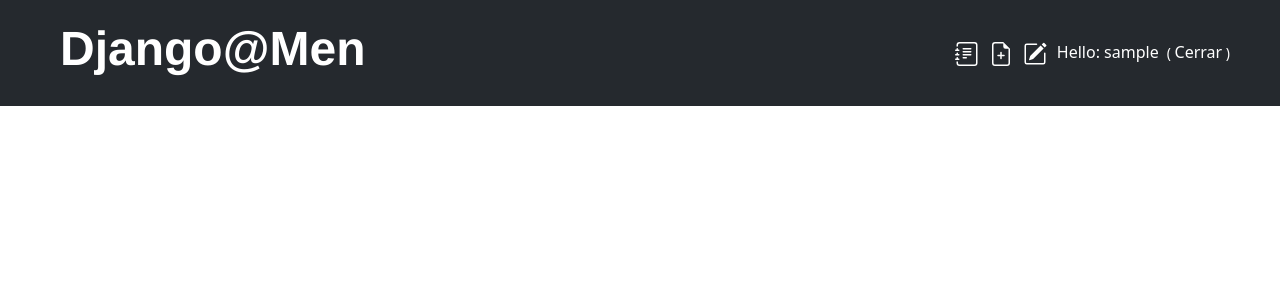
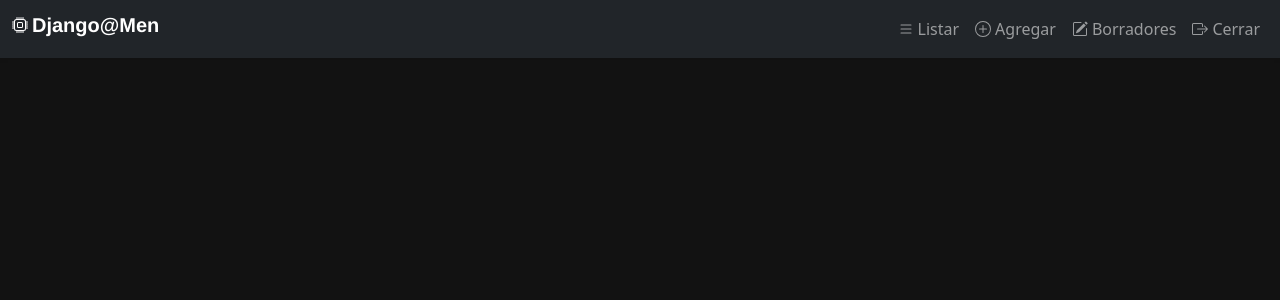
Before and after one commit to jdelacruzv/djangomen, a Django app: page /drafts/ in a window 1280 px wide. Shown: the top 300 px of the page. Run offline with Django 5.2, Linux system fonts and the light colour scheme; the visitor is signed in with stand-in values (Sample User, id 1); data that the repository does not hold is empty.

Commit message:
Refactor navigation bar: add logout as form button and improve menu structure

```diff
--- a/blog/static/css/blog.css
+++ b/blog/static/css/blog.css
@@ -1,7 +1,19 @@
-html, body {
+/* html, body {
     margin: 0;
     padding: 0;
-}
+} */
+
+/* Fondo oscuro general */
+body {
+	background-color: #121212;
+	color: #ffffff;
+  }
+
+  /* Animación suave al mostrar/ocultar el menú hamburguesa */
+  .navbar-collapse {
+	transition: all 0.3s ease;
+  }
+
 
 h1,
 h2,
@@ -10,21 +22,7 @@
     font-family: 'Lobster', cursive;
     font-family: "Helvetica Neue", "Segoe UI", Helvetica, Arial, sans-serif;
     font-size: 2rem;
-    font-weight: 700;
-}
-
-.actions {
-    display: flex;
-    flex-direction: row;
-    gap: 5px;
-    align-items: center;
-    justify-content: center;
-}
-
-.actions form {
-    display: inline-flex;
-    align-items: center;
-    margin: 0;
+    font-weight: 600;
 }
 
 .btn-secondary,
@@ -41,7 +39,7 @@
     border-color: #1F85DE;
 }
 
-.date {
+/* .date {
     display: block;
     color: #AAAAAA;
     margin-bottom: 10px;
@@ -53,9 +51,9 @@
     margin-top: 0;
     margin-bottom: 40px;
     padding: 20px 20px 20px 40px;
-}
+} */
 
-.page-header h1,
+/* .page-header h1,
 .page-header h1 a,
 .page-header h1 a:visited,
 .page-header h1 a:active {
@@ -112,44 +110,3 @@
     font-size: 2rem;
     font-weight: 700;
 }
-
-.save {
-    float: right;
-}
-
-span > p {
- margin: 0;
-}
-
-span > p small > a {
-    text-decoration: none;
-}
-
-.top-menu,
-.top-menu:hover,
-.top-menu:visited {
-    color: #FFFFFF;
-    float: right;
-    margin-right: 10px;
-}
-
-.top-menu svg {
-    width: 24px;   /* O el tamaño que prefieras */
-    height: 24px;
-    vertical-align: middle;
-}
-
-.user-info {
-    display: flex;
-    align-items: center;
-    gap: 8px;
-    margin-bottom: 0;
-}
-
-.user-info button {
-    color:inherit;
-    text-decoration:none;
-    background:none;
-    border:none;
-    cursor:pointer;
-}
--- a/blog/templates/blog/base.html
+++ b/blog/templates/blog/base.html
@@ -5,50 +5,85 @@
 		<meta charset="UTF-8" />
 		<title>Django Men blog</title>
 	   <meta name="viewport" content="width=device-width, initial-scale=1.0" />
+    <!-- Bootstrap CSS -->
 		<link
       rel="stylesheet"
 			href="https://cdn.jsdelivr.net/npm/bootstrap@5.3.6/dist/css/bootstrap.min.css"
 			integrity="sha384-4Q6Gf2aSP4eDXB8Miphtr37CMZZQ5oXLH2yaXMJ2w8e2ZtHTl7GptT4jmndRuHDT"
 			crossorigin="anonymous"
 		/>
+    <!-- Google Fonts -->
 		<link
          rel="stylesheet"
          href="//fonts.googleapis.com/css?family=Lobster&subset=latin,latin-ext"
 		/>
+    <!-- CSS personalizado -->
 		<link rel="stylesheet" href="{% static 'css/blog.css' %}" />
 	</head>
 	<body>
-		<header class="page-header">
-			<div container="container">
-				<h1><a href="/">Django@Men</a></h1>
-				<span>
+    <!-- Encabezado -->
+		<header>
+			<nav class="navbar navbar-expand-md navbar-dark bg-dark shadow-sm">
+				<div class="container-fluid">
+          <!-- Nombre del blog -->
+          <h1>
+            <a href="/" class="navbar-brand d-flex align-items-center">
+					  	{% include './icons/cpu.svg' %} <span class="ms-1">Django@Men</span>
+					  </a>
+          </h1>
+          <!-- Botón hamburguesa -->
+				  <button
+            class="navbar-toggler"
+            data-bs-toggle="collapse"
+            type="button"
+            data-bs-target="#navbarMenu"
+            aria-controls="navbarMenu"
+            aria-expanded="false"
+            aria-label="Toggle navigation"
+          >
+            <span class="navbar-toggler-icon"></span>
+          </button>
+          <!-- Menú colapsable -->
+          <div class="collapse navbar-collapse" id="navbarMenu">
+            <ul class="navbar-nav ms-auto mb-2 mb-md-0">
+              <li class="nav-item">
+                <a href="{% url 'post_list' %}" class="nav-link d-flex align-items-center">
+                  {% include './icons/list.svg' %}<span class="ms-1">Listar</span>
+                </a>
+              </li>
               {% if user.is_authenticated %}
-						<form method="POST" action="{% url 'logout' %}" class="top-menu user-info">
+                <li class="nav-item">
+                  <a href="{% url 'post_new' %}" class="nav-link d-flex align-items-center">
+                    {% include './icons/plus-circle.svg' %}<span class="ms-1">Agregar</span>
+                  </a>
+                </li>
+                <li class="nav-item">
+                  <a href="{% url 'post_draft_list' %}" class="nav-link d-flex align-items-center">
+                    {% include './icons/pencil-square.svg' %}<span class="ms-1">Borradores</span>
+                  </a>
+                </li>
+                <li class="nav-item">
+                  <form method="POST" action="{% url 'logout' %}">
                     {% csrf_token %}
-							Hello: {{ user.username }}
-							<small>
-								( <button type="submit" class="btn btn-link p-0 m-0 align-baseline">
-									Cerrar
-								</button> )
-							</small>
+                    {% comment %} Hello: {{ user.username }} {% endcomment %}
+                      <button type="submit" class="nav-link d-flex align-items-center">
+                        {% include './icons/box-arrow-right.svg' %}<span class="ms-1">Cerrar</span>
+                      </button>
                   </form>
-						<a href="{% url 'post_draft_list' %}" class="top-menu" title="Listar borradores">
-							{% include './icons/pencil-square.svg' %}
+                </li>
+					    {% else %}
+                <li class="nav-item">
+                  <a href="{% url 'login' %}" class="nav-link d-flex align-items-center">
+                    {% include './icons/box-arrow-right.svg' %}<span class="ms-1">Inicio</span>
                   </a>
-						<a href="{% url 'post_new' %}" class="top-menu" title="Crear post">
-							{% include './icons/file-earmark-plus.svg' %}
-						</a>
-					{% else %}
-						<a href="{% url 'login' %}" class="top-menu" title="Iniciar sesión">
-							{% include './icons/door-open.svg' %}
-						</a>
+                </li>
 					    {% endif %}
-					<a href="{% url 'post_list' %}" class="top-menu" title="Listar posts">
-						{% include './icons/journal-text.svg' %}
-					</a>
-				</span>
+            </ul>
           </div>
+        </div>
+			</nav>
 		</header>
+    <!-- Contenido principal -->
 		<main class="content container">
 			<div class="row">
 				<div class="col">
@@ -56,5 +91,7 @@
 				</div>
 			</div>
 		</main>
+    <!-- Bootstrap Bundle JS -->
+		<script src="https://cdn.jsdelivr.net/npm/bootstrap@5.3.3/dist/js/bootstrap.bundle.min.js"></script>
 	</body>
 </html>
```
Also changed, not shown: blog/templates/blog/icons/box-arrow-left.svg (added), blog/templates/blog/icons/box-arrow-right.svg (added), blog/templates/blog/icons/cpu.svg (added), blog/templates/blog/icons/door-open.svg (deleted), blog/templates/blog/icons/file-earmark-plus.svg (deleted), blog/templates/blog/icons/journal-text.svg (deleted), blog/templates/blog/icons/list.svg (added), blog/templates/blog/icons/plus-circle.svg (added). Lines whose indentation alone changed are shown as unchanged.
